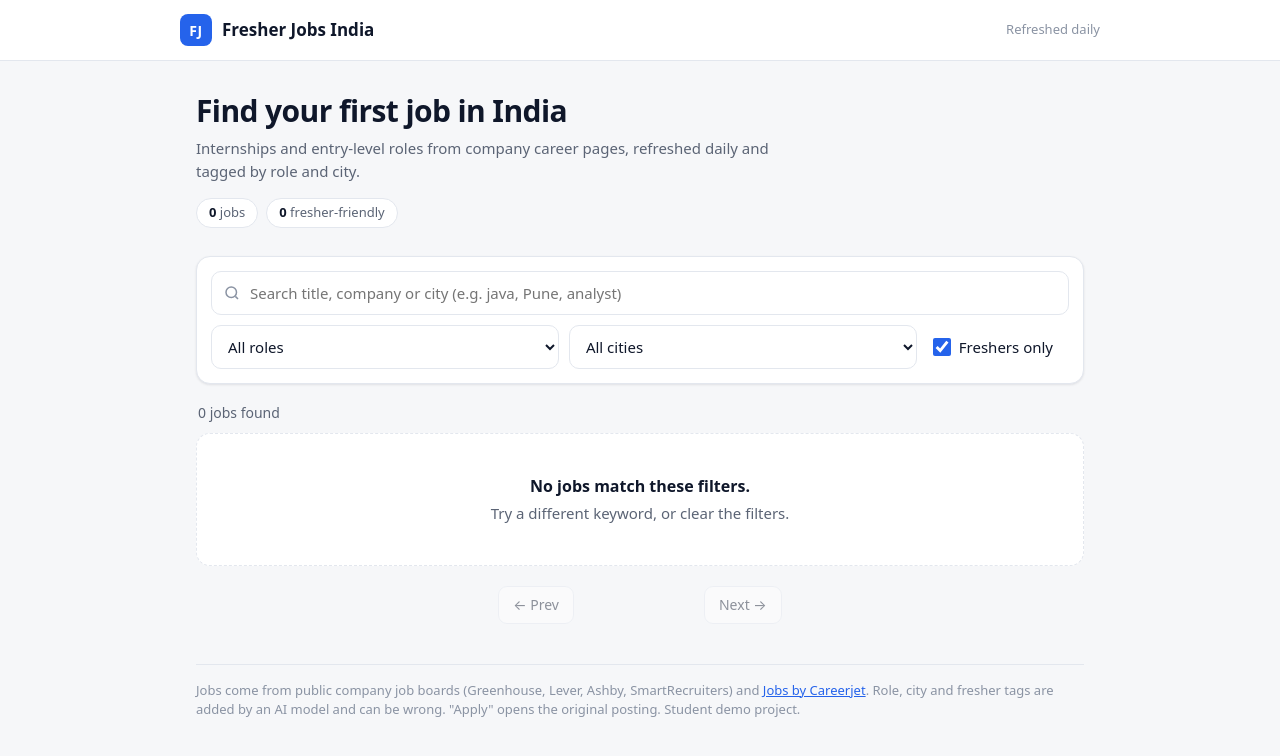
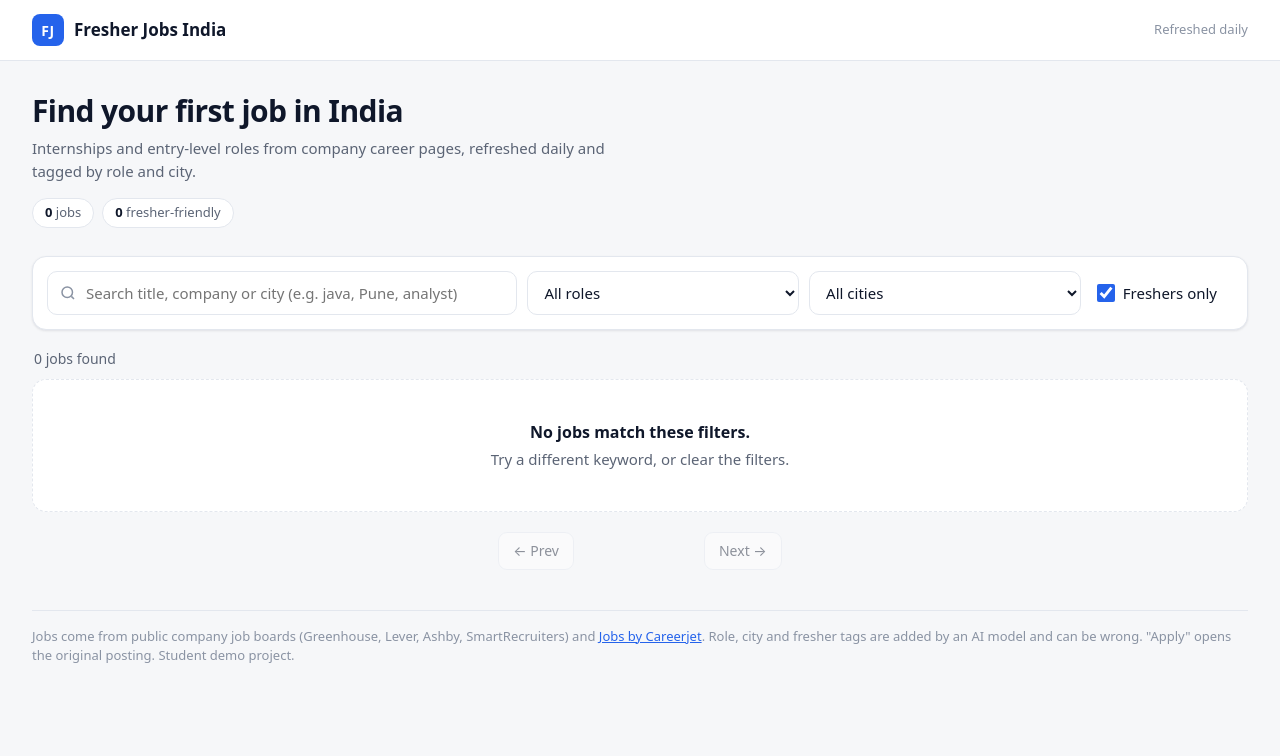
Before and after one commit to Vishwas-Rawat/beep-job-portal, a Spring Boot app: page / in a window 1280 px wide. Shown: the top 756 px of the page. Run offline with Spring Boot 4, Linux system fonts and the light colour scheme; data that the repository does not hold is empty; some of the project's set-up classes (security, data sources, template engines, error pages and the like) are left out, and stand-ins take their place.

Commit message:
use full width, cards in columns

```diff
--- a/src/main/resources/static/index.html
+++ b/src/main/resources/static/index.html
@@ -28,11 +28,12 @@
            font:15px/1.5 system-ui, -apple-system, "Segoe UI", Roboto, "Helvetica Neue", Arial, sans-serif; }
     a { color:var(--accent); }
     :focus-visible { outline:2px solid var(--accent); outline-offset:2px; border-radius:6px; }
-    .wrap { max-width: 920px; margin: 0 auto; padding: 0 16px; }
+    .wrap { width: 100%; padding: 0 32px; }
+    @media (max-width: 640px) { .wrap { padding: 0 16px; } }
 
     /* Header */
     header { background:var(--surface); border-bottom:1px solid var(--line); }
-    .brand { display:flex; align-items:center; gap:10px; padding:14px 0; }
+    .brand { display:flex; align-items:center; gap:10px; padding-top:14px; padding-bottom:14px; }
     .logo { width:32px; height:32px; border-radius:8px; background:var(--accent); color:#fff; display:grid; place-items:center;
             font-weight:700; font-size:14px; letter-spacing:.5px; flex:none; }
     .brand-name { font-weight:700; font-size:17px; }
@@ -55,6 +56,9 @@
       border-radius:10px; background:var(--surface); color:var(--text); }
     input[type=search] { padding-left:38px; }
     input[type=search]:focus, select:focus { outline:none; border-color:var(--accent); box-shadow:0 0 0 3px var(--accent-soft); }
+    .panel-row { display:grid; grid-template-columns: minmax(0, 2fr) minmax(0, 3fr); gap:10px; align-items:center; }
+    .panel-row .filters { margin-top:0; }
+    @media (max-width: 1000px) { .panel-row { grid-template-columns: 1fr; } .panel-row .filters { margin-top:0; } }
     .filters { display:grid; grid-template-columns: 1fr 1fr auto auto; gap:10px; margin-top:10px; align-items:center; }
     .toggle { display:flex; align-items:center; gap:8px; white-space:nowrap; padding:0 6px; cursor:pointer; user-select:none; color:var(--text); }
     .toggle input { width:18px; height:18px; accent-color:var(--accent); margin:0; }
@@ -67,7 +71,9 @@
     /* Results */
     .meta { display:flex; justify-content:space-between; align-items:center; gap:8px; color:var(--muted); font-size:14px; margin:18px 2px 10px; min-height:21px; }
     .meta.error { color:var(--danger-text); }
-    .list { display:grid; gap:10px; }
+    /* Cards fill the width: 1 column on phones, 2 on laptops, 3 on wide screens */
+    .list { display:grid; gap:12px; grid-template-columns: repeat(auto-fill, minmax(min(100%, 460px), 1fr)); }
+    .list > .empty { grid-column: 1 / -1; }
     .job { display:flex; gap:14px; align-items:flex-start; background:var(--surface); border:1px solid var(--line);
            border-radius:14px; padding:16px; box-shadow:var(--shadow); transition:box-shadow .15s, border-color .15s; }
     .job:hover { box-shadow:var(--shadow-hover); border-color:color-mix(in srgb, var(--accent) 25%, var(--line)); }
@@ -128,7 +134,7 @@
     <div class="stats" id="stats" aria-live="polite"></div>
   </section>
 
-  <div class="panel" role="search">
+  <div class="panel panel-row" role="search">
     <div class="search">
       <svg width="18" height="18" viewBox="0 0 24 24" fill="none" stroke="currentColor" stroke-width="2" aria-hidden="true"><circle cx="11" cy="11" r="7"/><path d="m20 20-3.5-3.5"/></svg>
       <input id="q" type="search" placeholder="Search title, company or city (e.g. java, Pune, analyst)" autocomplete="off" aria-label="Search jobs">
```
